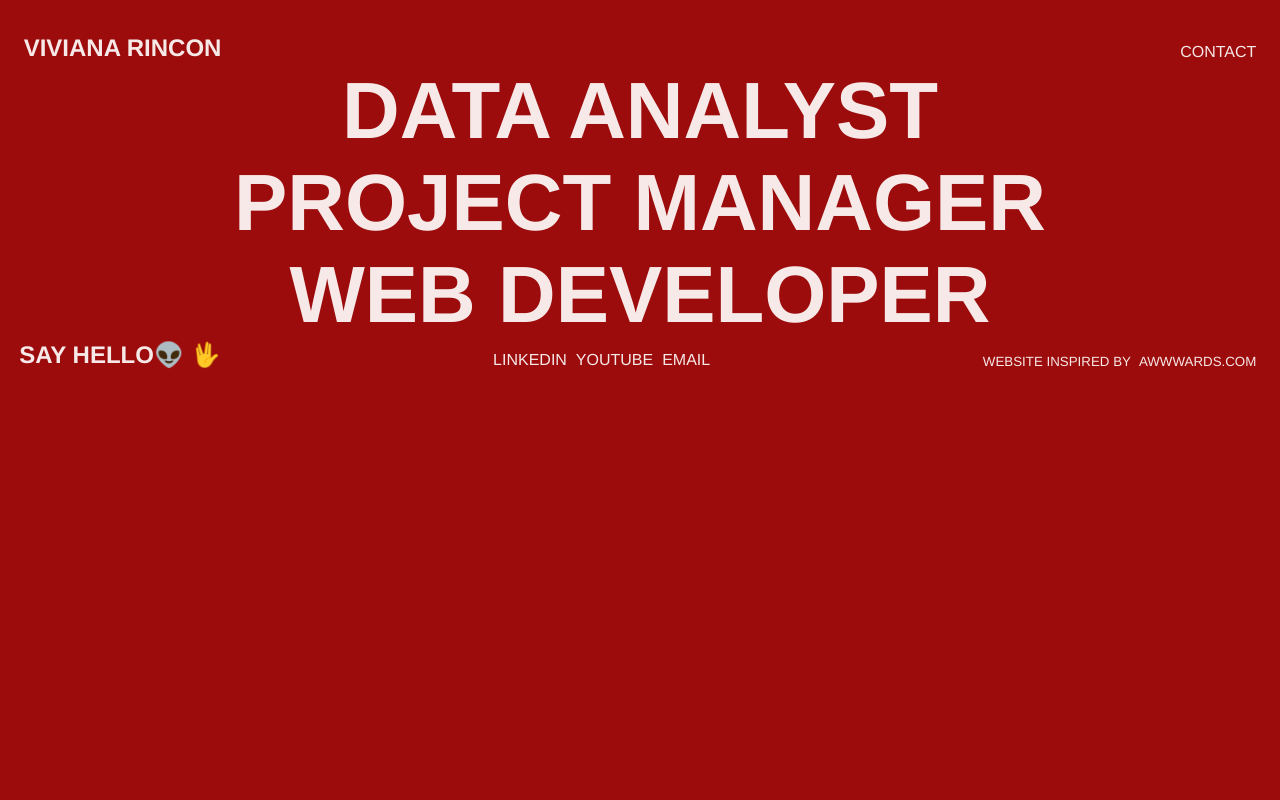
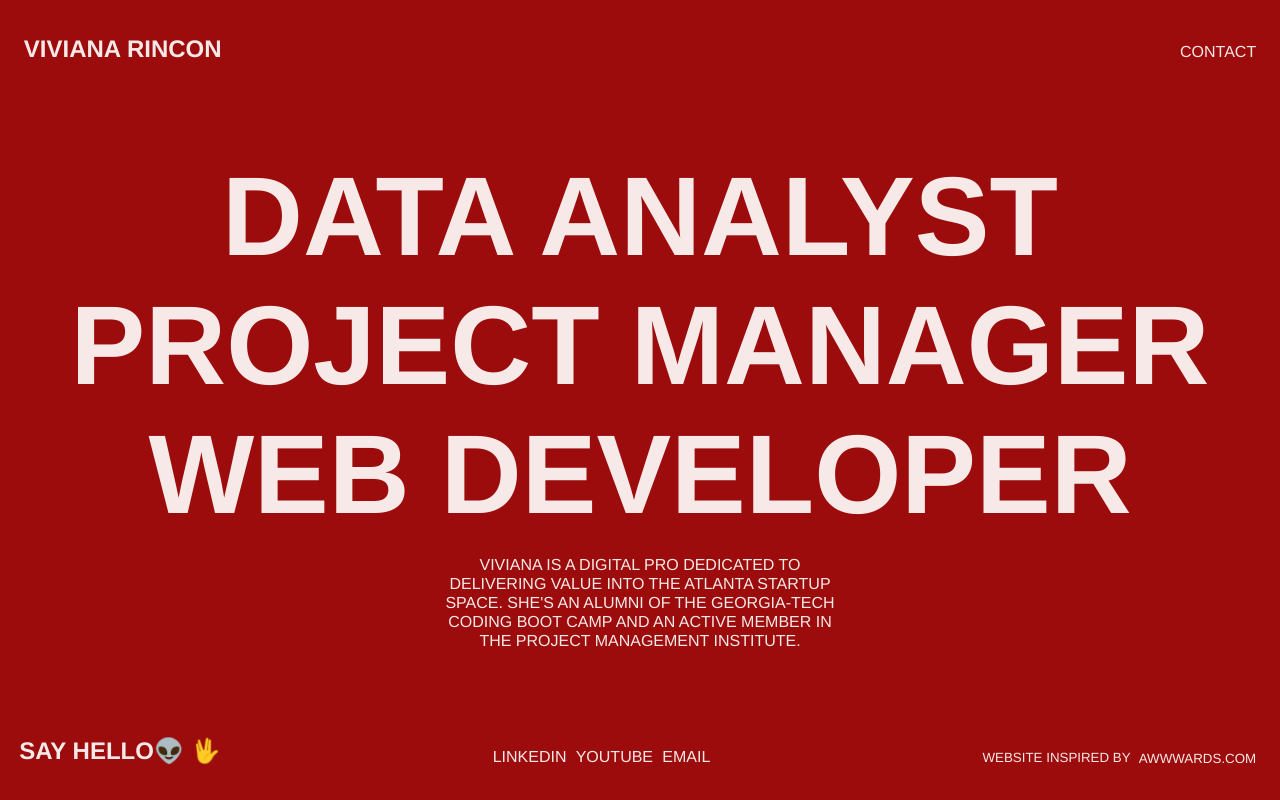
Before and after one commit to vivimrincon/vivimrincon.github.io, a plain HTML site: page index.html in a window 1280 px wide. Drawn offline with Linux system fonts and the light colour scheme.

Commit message:
cleaned up the main content spacing

```diff
--- a/css/index.css
+++ b/css/index.css
@@ -7,17 +7,24 @@
     padding: 0;
     box-sizing: border-box;
     text-transform: uppercase;
-    font-family: Helvetica Neue, Helvetica, Arial, sans-serif;
+    font-family: Helvetica, Arial, sans-serif;
+}
+html {
+    height: 100vh;
 }
 body {
     background-color: #9c0c0c;
     color: #F6E9E8;
+    min-height: 100vh;
     padding-left: 1.5vw; /* Unit of measurement relative to viewport */
     padding-right: 1.5vw;
+    overflow: hidden;
 }
-.container { /* containerizes header, main, and footer tag */
+div.container { /* containerizes header, main, and footer tag */
     display: flex;
+    justify-content: space-between;
     flex-direction: column;
+    height: 100vh;
     overflow: hidden;
 }
 ul {
@@ -26,7 +33,7 @@ ul {
 a {
     text-decoration: unset;
     color: inherit;
-    padding: .28rem; /* Unit of measurement relative to font-size of root element */
+    padding: .29rem; /* Unit of measurement relative to font-size of root element */
 }
 /* Appreance change of a hyperlink */
 a:hover {
@@ -40,8 +47,6 @@ nav {
     padding-top: 2.18rem;
     justify-content: space-between;
     align-items: baseline;
-    animation: slidedown 3s;
-    animation-iteration-count: 1;
 }
 
 /*---------------------------------------------------------*/
@@ -49,10 +54,20 @@ nav {
 main {
     display: flex;
     flex-direction: column;
+    align-items: center;
     text-align: center;
-    font-size: max(21px, 3.12vw);
-    animation: slidedown 2s;
-    animation-iteration-count: 1;
+
+}
+main > h1 {
+    font-size: 7em;
+    min-width: max-content;
+
+}
+main > p {
+    display: block;
+    width: 32%;
+    line-height: 19px;
+    padding-top: 1rem;
 }
 
 /*---------------------------------------------------------*/
@@ -61,12 +76,11 @@ footer {
     display: flex;
     justify-content: space-between;
     align-items: flex-end;
-    transform: translateY(30px);
-    animation: appearup 1.5s forwards 1.25s cubic-bezier(0.250, 0.460, 0.450, 0.940);
-    animation-iteration-count: 1;
+    padding-bottom: 2.18rem;
 }
 .social-media-links {
     display: flex;
+    justify-content: space-between;
 }
 
 /*---------------------------------------------------------*/
--- a/index.html
+++ b/index.html
@@ -31,9 +31,16 @@
 		</header>
 
 		<main>
-			<h1>data analyst</h1>
-			<h1>project manager</h1>
-			<h1>web developer</h1>
+			<h1>
+				data analyst
+				<br>
+				project manager
+				<br>
+				web developer
+			</h1>
+			<p>Viviana is a digital pro dedicated to delivering value into the Atlanta startup space.
+				She's an alumni of the Georgia-Tech Coding Boot Camp and an active member in the Project Management Institute.
+			</p>
 		</main>
 
 		<footer>
```
